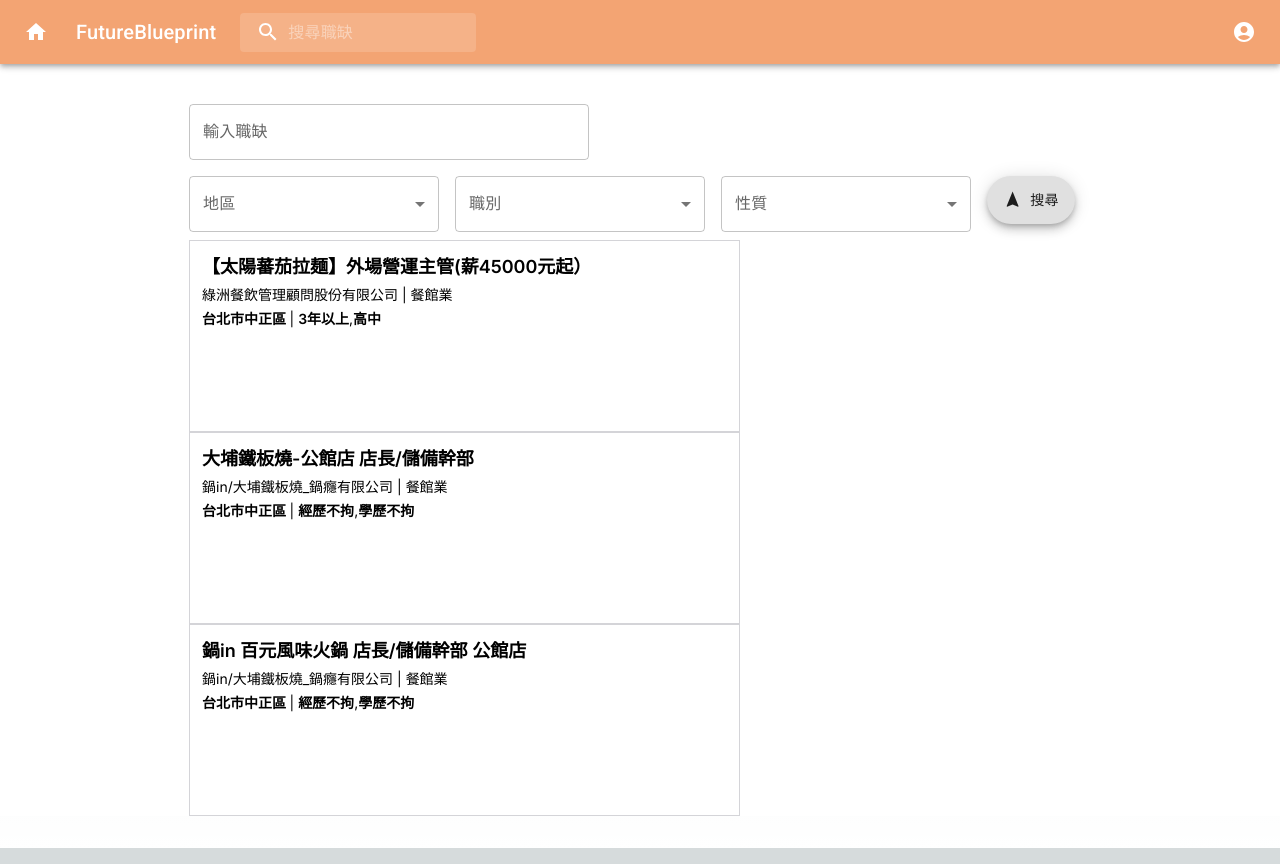
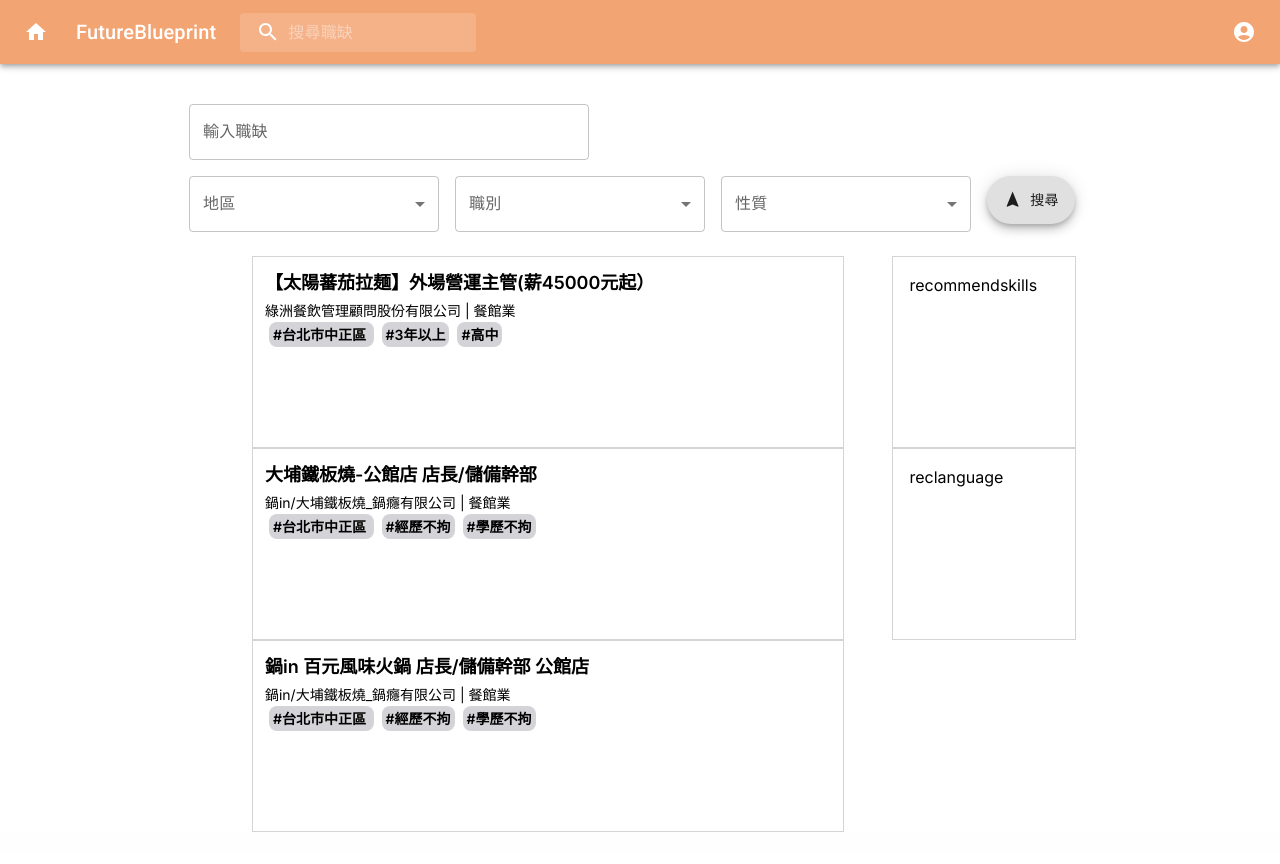
Before and after one commit to KJCGray/Future_blueprint, a Next.js app: page /searchpage in a window 1280 px wide. Built offline with nearby package versions, Linux system fonts and the light colour scheme.

Commit message:
searchpage structure

```diff
--- a/src/app/components/mainpage/jobsearch.js
+++ b/src/app/components/mainpage/jobsearch.js
@@ -12,6 +12,9 @@ import Fab from "@mui/material/Fab";
 import NavigationIcon from "@mui/icons-material/Navigation";
 import Box from "@mui/material/Box";
 import Searchresult from "./searchresult";
+import Recommendskills from "./recommendskills";
+import Reclanguage from "./reclanguage";
+import axios from "axios";
 
 const ITEM_HEIGHT = 48;
 const ITEM_PADDING_TOP = 8;
@@ -65,7 +68,8 @@ const Jobdata = [
     job_S_class: "經營管理主管",
     job_content: "",
     update_date: "11/18",
-}];
+  },
+];
 const names = [
   "台北市",
   "新北市",
@@ -79,15 +83,31 @@ const names = [
   "南投縣",
 ];
 const jobs = [
-  "管理幕僚",
-  "金融保險",
-  "業務員",
-  "行銷專員",
-  "光電IC",
-  "機械模具",
-  "前端工程師",
-  "後端工程師",
-  "全端工程師",
+  "經營／人資類",
+  "行政／總務／法務類",
+  "財會／金融專業類",
+  "行銷／企劃／專案管理類",
+  "客服／門市／業務／貿易類",
+  "餐飲／旅遊 ／美容美髮類",
+  "資訊軟體系統類",
+  "研發相關類",
+  "生產製造／品管／環衛類",
+  "資材／物流／運輸類",
+  "營建／製圖類",
+  "傳播藝術／設計類",
+  "醫療／保健服務類",
+  "學術／教育／輔導類",
+  "軍警消／保全類",
+  "其他職類",
+  "操作／技術／維修類",
+  "文字／傳媒工作類",
+];
+const skills = [
+  "丙級電腦軟體設計術士",
+  "CPE大學程式能力檢定",
+  "SSE C程式語言國際認證",
+  "乙級電腦軟體設計技術士-C++ | Level B technician for computer software application - C++",
+  "OCP Java Dev.",
 ];
 const styles = ["短期", "長期", "兼職人員", "假日", "暑期", "寒假", "遠端工作", "周休二日"];
 
@@ -95,6 +115,19 @@ const Jobsearch = () => {
   const [areaName, setAreaName] = React.useState([]);
   const [jobName, setJobName] = React.useState([]);
   const [styleName, setStyleName] = React.useState([]);
+
+  async function fetchjobs() {
+    try {
+      const response = await axios.post(`http://localhost:5000/api/searchwork`, {
+        job_L_class: jobName,
+        job_type: styleName,
+        area: areaName,
+      });
+      console.log(response);
+    } catch (error) {
+      console.log(error);
+    }
+  }
 
   const handleareaChange = (event) => {
     const {
@@ -191,13 +224,19 @@ const Jobsearch = () => {
           </Select>
         </FormControl>
         <Box sx={{ "& > :not(style)": { m: 1 }, width: "120px", height: "30px" }}>
-          <Fab variant="extended">
+          <Fab variant="extended" onClick={fetchjobs}>
             <NavigationIcon sx={{ fontSize: "1.2rem", mr: 1 }} />
             搜尋
           </Fab>
         </Box>
       </div>
+      <div className="flex justify-center mt-4">
         <Searchresult Jobdata={Jobdata} />
+        <div className="w-1/5">
+        <Recommendskills skills={skills} />
+        <Reclanguage />
+        </div>
+      </div>
     </div>
   );
 };
--- /dev/null
+++ b/src/app/components/mainpage/reclanguage.js
@@ -0,0 +1,9 @@
+import React from 'react';
+
+const reclanguage = () => {
+  return (
+    <div className='p-4 border border-solid h-1/3 border-zinc-300'>reclanguage</div>
+  )
+}
+
+export default reclanguage;
--- /dev/null
+++ b/src/app/components/mainpage/recommendskills.js
@@ -0,0 +1,9 @@
+import React from 'react';
+
+function recommendskills({skills}) {
+  return (
+    <div className='p-4 border border-solid  h-1/3 border-zinc-300'>recommendskills</div>
+  )
+}
+
+export default recommendskills;
--- a/src/app/components/mainpage/searchbar.js
+++ b/src/app/components/mainpage/searchbar.js
@@ -16,6 +16,7 @@ import AccountCircle from "@mui/icons-material/AccountCircle";
 import MailIcon from "@mui/icons-material/Mail";
 import NotificationsIcon from "@mui/icons-material/Notifications";
 import MoreIcon from "@mui/icons-material/MoreVert";
+import { useRouter } from "next/navigation";
 
 const Search = styled("div")(({ theme }) => ({
   position: "relative",
@@ -60,9 +61,20 @@ const StyledInputBase = styled(InputBase)(({ theme }) => ({
 export default function SearchBar() {
   const [anchorEl, setAnchorEl] = React.useState(null);
   const [mobileMoreAnchorEl, setMobileMoreAnchorEl] = React.useState(null);
-
+  const router = useRouter();
+  const personalrouter = useRouter();
   const isMenuOpen = Boolean(anchorEl);
   const isMobileMenuOpen = Boolean(mobileMoreAnchorEl);
+
+  async function mainpageHandler(e) {
+    e.preventDefault();
+    router.push("/searchpage");
+  }
+
+  async function profileHandler(e) {
+    e.preventDefault();
+    router.push("/personal");
+  }
 
   const handleProfileMenuOpen = (event) => {
     setAnchorEl(event.currentTarget);
@@ -120,22 +132,6 @@ export default function SearchBar() {
       open={isMobileMenuOpen}
       onClose={handleMobileMenuClose}
     >
-      <MenuItem>
-        <IconButton size="large" aria-label="show 4 new mails" color="inherit">
-          <Badge badgeContent={4} color="error">
-            <MailIcon />
-          </Badge>
-        </IconButton>
-        <p>Messages</p>
-      </MenuItem>
-      <MenuItem>
-        <IconButton size="large" aria-label="show 17 new notifications" color="inherit">
-          <Badge badgeContent={17} color="error">
-            <NotificationsIcon />
-          </Badge>
-        </IconButton>
-        <p>Notifications</p>
-      </MenuItem>
       <MenuItem onClick={handleProfileMenuOpen}>
         <IconButton
           size="large"
@@ -162,7 +158,7 @@ export default function SearchBar() {
             aria-label="open drawer"
             sx={{ mr: 2 }}
           >
-            <HomeIcon />
+            <HomeIcon onClick={mainpageHandler} />
           </IconButton>
           <Typography
             variant="h6"
@@ -186,7 +182,7 @@ export default function SearchBar() {
               aria-label="account of current user"
               aria-controls={menuId}
               aria-haspopup="true"
-              onClick={handleProfileMenuOpen}
+              onClick={profileHandler}
               color="inherit"
             >
               <AccountCircle />
--- a/src/app/components/mainpage/searchresult.js
+++ b/src/app/components/mainpage/searchresult.js
@@ -2,19 +2,22 @@ import React from "react";
 
 function SearchResult({ Jobdata }) {
   return (
-    <div>
+    <div className="w-3/4 h-auto">
       {Jobdata.map((jobs) => (
-        <div className="w-3/5 h-48 p-2 ml-2 border border-solid border-zinc-300" key={jobs.job_num}>
-          <div className="m-1 text-lg font-semibold">{jobs.job_name}</div>
+        <div
+          className="w-auto h-48 p-2 mx-12 border border-solid border-zinc-300"
+          key={jobs.job_num}
+        >
+          <div className="w-auto m-1 text-lg font-semibold">
+            {jobs.job_name}
+          </div>{" "}
           <div className="m-1 text-sm">
             {jobs.serial_name} | {jobs.company_type}
           </div>
           <div className="m-1 text-sm">
-            <span className="text-sm font-semibold">{jobs.area} </span>
-            <span>| </span>
-            <span className="text-sm font-semibold">{jobs.exp}</span>
-            <span className="text-sm">,</span>
-            <span className="text-sm font-semibold">{jobs.edu}</span>
+            <span className="w-auto p-1 mx-1 text-sm font-semibold rounded-lg bg-zinc-300">#{jobs.area} </span>
+            <span className="w-auto p-1 mx-1 text-sm font-semibold rounded-lg bg-zinc-300">#{jobs.exp}</span>
+            <span className="w-auto p-1 mx-1 text-sm font-semibold rounded-lg bg-zinc-300">#{jobs.edu}</span>
           </div>
         </div>
       ))}
```
Also changed, not shown: 2 other files (tests, documents, lock files or other folders). Lines whose indentation alone changed are shown as unchanged.
